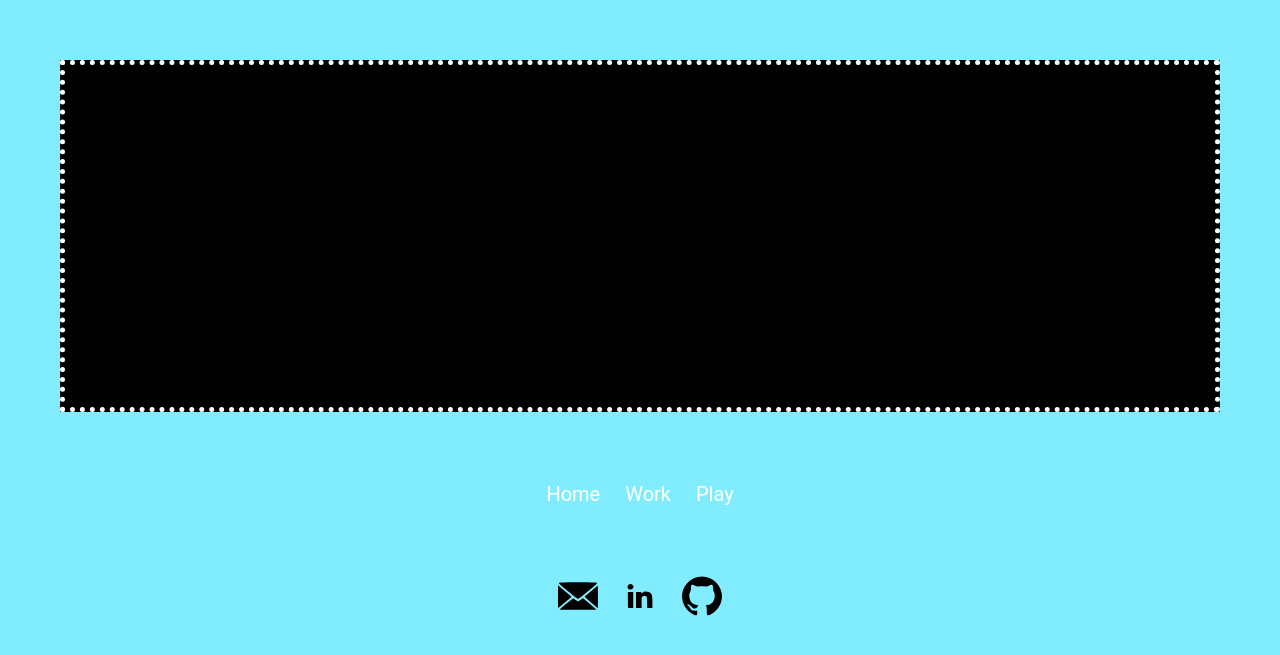
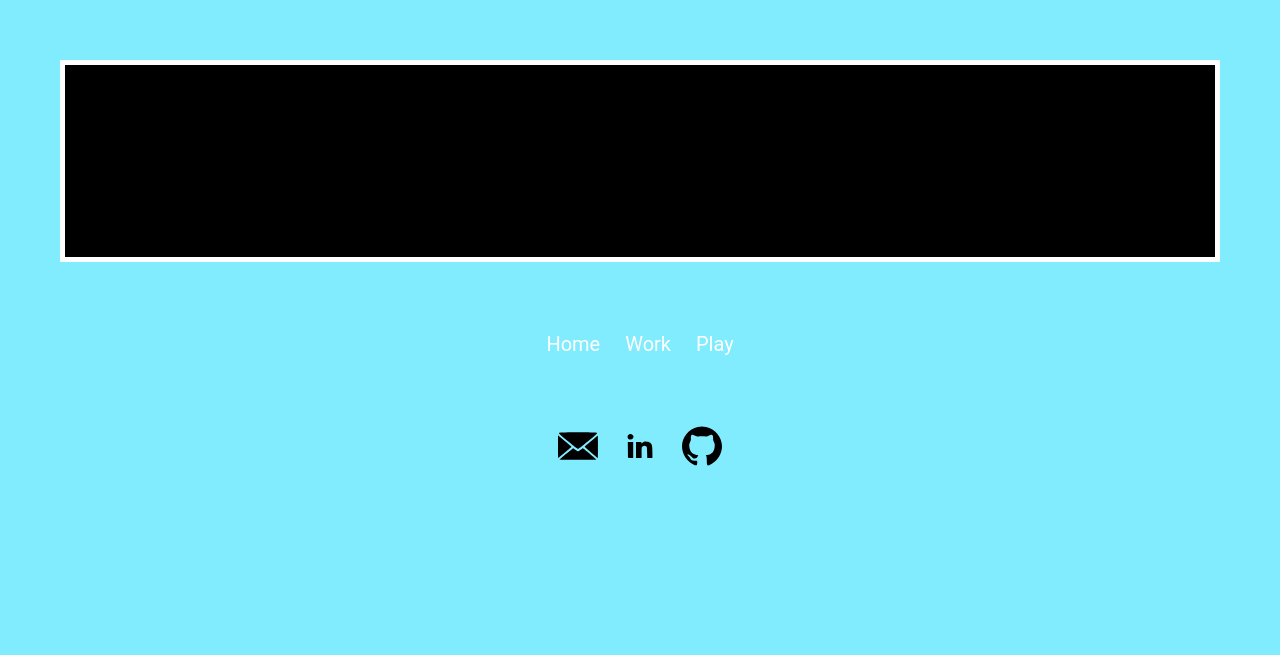
Before and after one commit to Anupya/anupya.github.io, a Jekyll site: the page built from index.html, in a window 1280 px wide. Shown: the top 655 px of the page. Built offline with Jekyll 4.4.1, drawn with Linux system fonts in a browser that asks for light colours.

```diff
--- a/css/main.css
+++ b/css/main.css
@@ -22,22 +22,22 @@
     -moz-animation-delay: 0.7s;
     animation-delay: 0.7s;
 }
-.myName { /* h1.border */
-    padding-top: 100px;
-    padding-bottom: 100px;
-    padding-left: 10px;
-    padding-right: 10px;
-    border: 5px dotted #FFFFFF;
+.myName { /* ANUPYA PAMIDIMUKKALA */
+    padding-top: 30px;
+    padding-bottom: 20px;
+    padding-left: 30px;
+    padding-right: 30px;
+    border: 5px solid #FFFFFF;
 }
-}
-footer {
+
+footer ul {
     padding: 10px;
     font-size: 14px;
     height: 60px;
     width: auto;
     font-color: black;
     text-decoration: none;
-    display: inline-block;
+    text-align: center;
     -webkit-animation-delay: 1.2s;
     -moz-animation-delay: 1.2s;
     animation-delay: 1.2s;
@@ -106,28 +106,17 @@
 
 /* BORDERS */
 p.border {
-    padding-top: 20px;
-    padding-bottom: 100px;
-    padding-left: 20px;
-    padding-right: 20px;
+    padding: 20px;
     border: 0.2px solid #000000;
 }
 
 /* IMAGES */
-/*
-img.logo {
-    float: left;
-    z-index: -1;
-    left: 20px;
-    top: 20px;
-    position: absolute;
-}
-*/
 img {
     width: 40px;
     height: 40px;
     display: inline-block;
     text-align: center;
+    float: center;
 }
 
 img:hover {
```
